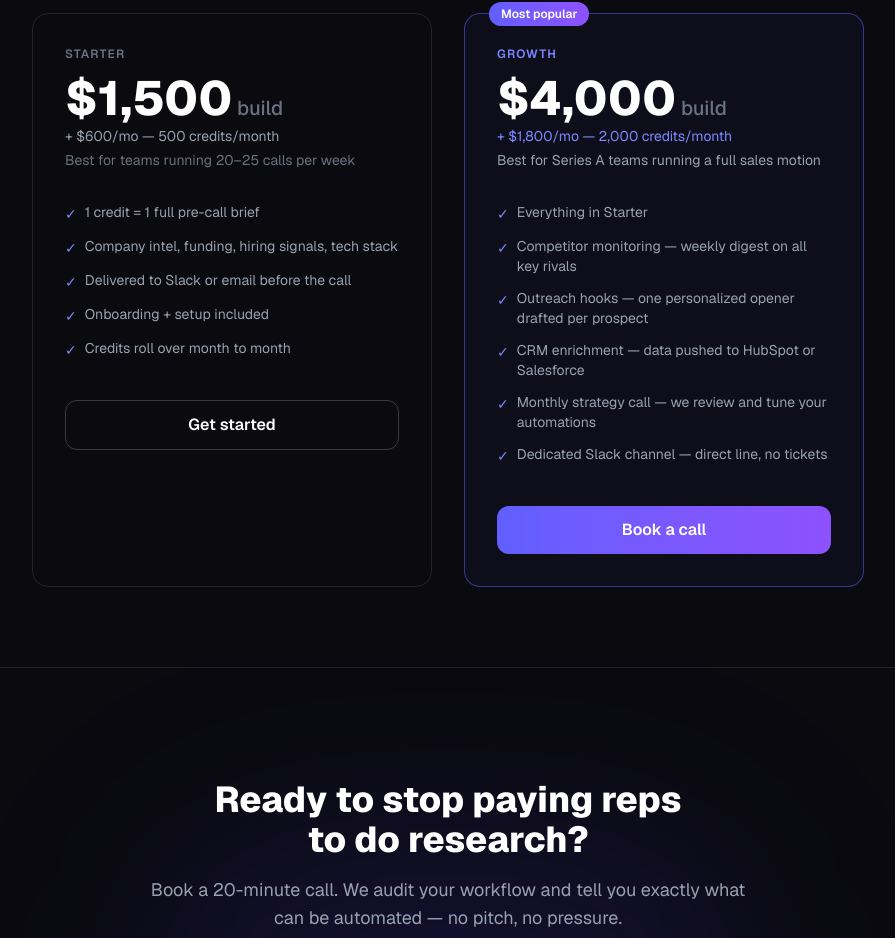
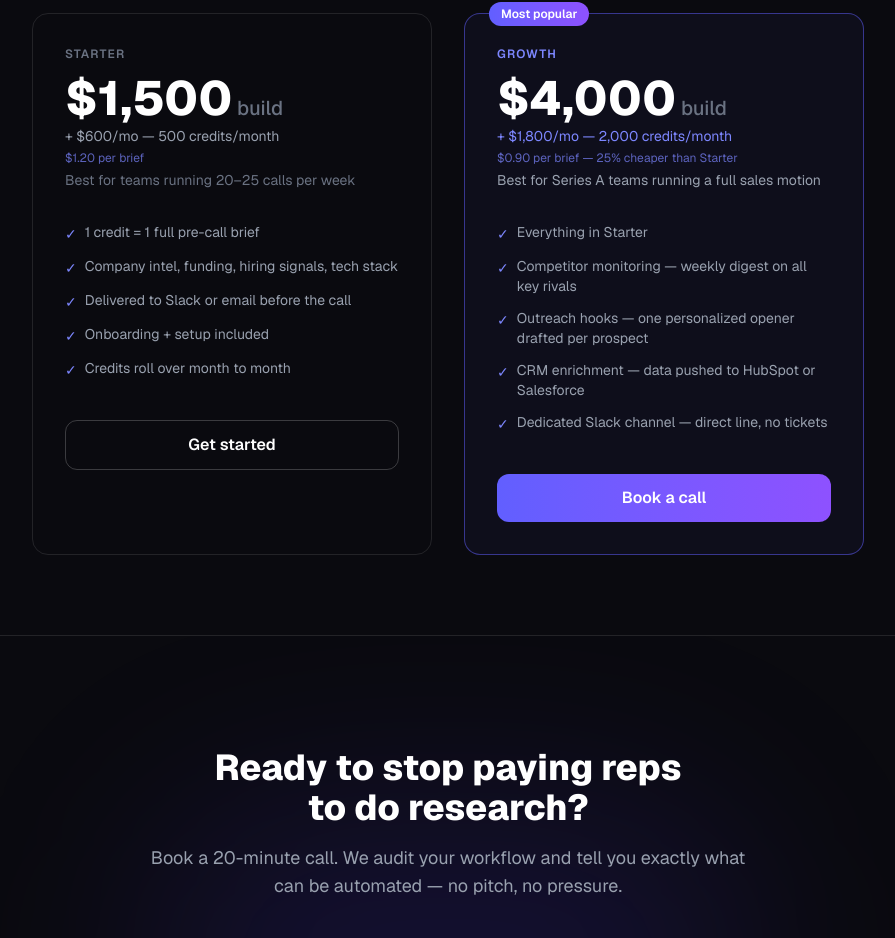
Before and after one commit to enzoanucci-ai/prepclose, a Next.js app: page / in a window 1280 px wide. Shown: the part 4377-5315 px from the top of the page, without its empty margins (192-1087 px from the left). Built offline with nearby package versions, Linux system fonts and the light colour scheme.

Commit message:
Add per-brief cost framing to pricing tiers
Starter: $1.20/brief, Growth: $0.90/brief (25% cheaper)
Also removed monthly strategy call from Growth features

Co-Authored-By: Claude Sonnet 4.6 <noreply@anthropic.com>

```diff
--- a/app/page.tsx
+++ b/app/page.tsx
@@ -262,6 +262,7 @@ export default function Home() {
               <p className="text-xs font-semibold text-gray-500 uppercase tracking-widest mb-3">Starter</p>
               <p className="text-5xl font-extrabold mb-1">$1,500<span className="text-xl font-medium text-gray-500"> build</span></p>
               <p className="text-gray-400 text-sm mb-1">+ $600/mo — 500 credits/month</p>
+              <p className="text-indigo-400/70 text-xs mb-1">$1.20 per brief</p>
               <p className="text-gray-500 text-sm mb-8">Best for teams running 20–25 calls per week</p>
               <ul className="space-y-3 text-sm text-gray-400 mb-10">
                 {[
@@ -294,6 +295,7 @@ export default function Home() {
               <p className="text-xs font-semibold text-indigo-400 uppercase tracking-widest mb-3">Growth</p>
               <p className="text-5xl font-extrabold mb-1">$4,000<span className="text-xl font-medium text-gray-500"> build</span></p>
               <p className="text-indigo-400 text-sm mb-1">+ $1,800/mo — 2,000 credits/month</p>
+              <p className="text-indigo-400/70 text-xs mb-1">$0.90 per brief — 25% cheaper than Starter</p>
               <p className="text-gray-400 text-sm mb-8">Best for Series A teams running a full sales motion</p>
               <ul className="space-y-3 text-sm text-gray-400 mb-10">
                 {[
@@ -301,7 +303,6 @@ export default function Home() {
                   "Competitor monitoring — weekly digest on all key rivals",
                   "Outreach hooks — one personalized opener drafted per prospect",
                   "CRM enrichment — data pushed to HubSpot or Salesforce",
-                  "Monthly strategy call — we review and tune your automations",
                   "Dedicated Slack channel — direct line, no tickets",
                 ].map((f) => (
                   <li key={f} className="flex items-start gap-2">
```
